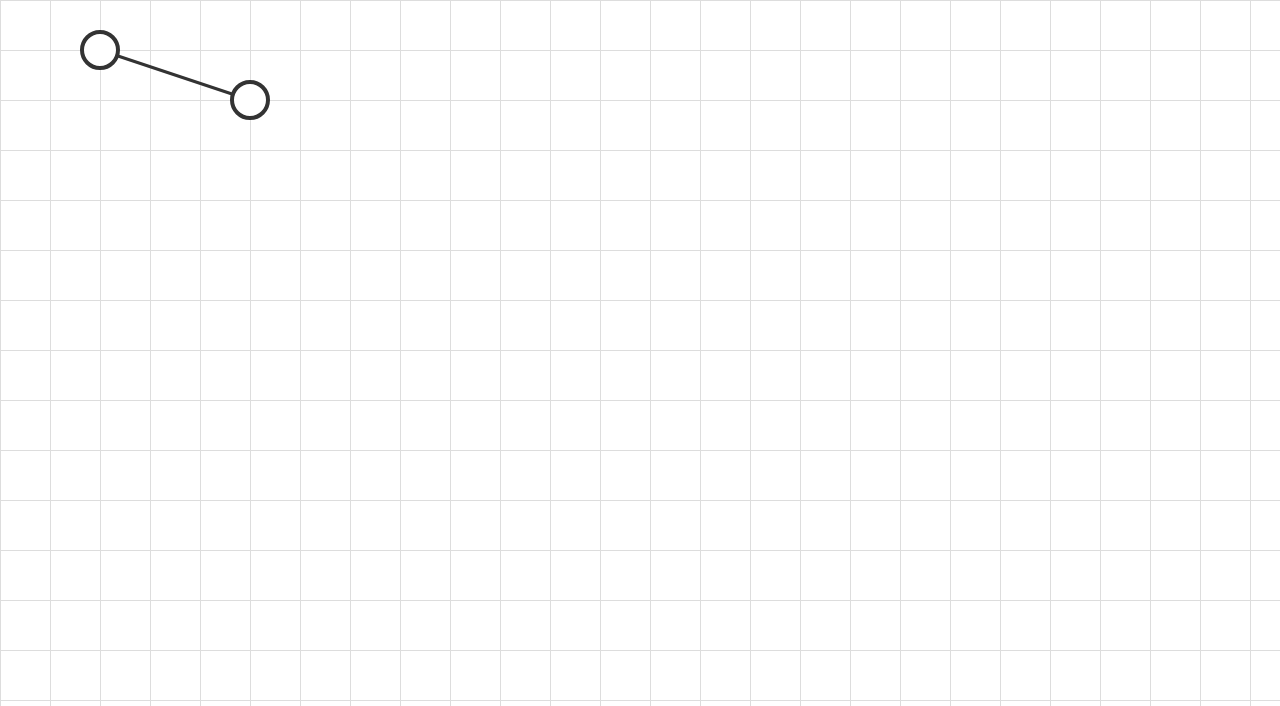
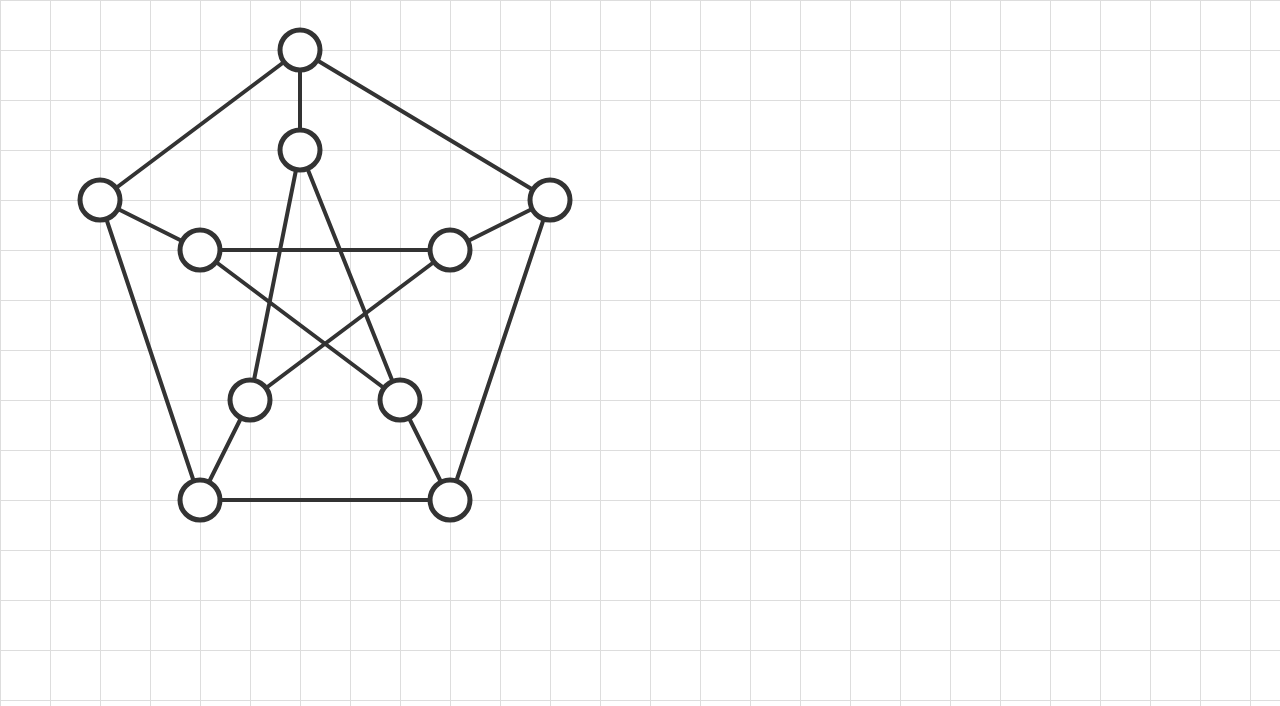
Before and after one commit to vsiao/hamilton2, a plain HTML site: page index.html in a window 1280 px wide. Shown: the part 94-800 px from the top of the page. Drawn offline with nearby package versions, Linux system fonts and the light colour scheme.

Commit message:
petersen graph + vertex drag

```diff
--- a/Graph.js
+++ b/Graph.js
@@ -28,12 +28,12 @@ function dist(x1, y1, x2, y2) {
 }
 
 Graph.prototype.setFocus = function(mouseX, mouseY) {
-  this._focusElement = null;
+  this.focusElement = null;
   var vtx;
   for (i = 0; i < this.vertices.length; ++i) {
     vtx = this.vertices[i];
     if (dist(mouseX, mouseY, vtx.x, vtx.y) < vtx.r) {
-      this._focusElement = vtx;
+      this.focusElement = vtx;
       return true;
     }
   }
@@ -41,8 +41,14 @@ Graph.prototype.setFocus = function(mouseX, mouseY) {
 };
 
 Graph.prototype.drawEdges = function(ctx) {
+  var edge;
   for (i = 0; i < this.edges.length; ++i) {
-    this.edges[i].draw(ctx);
+    edge = this.edges[i];
+    if (edge.v1 === this.focusElement ||
+        edge.v2 === this.focusElement) {
+      edge.once({strokeStyle: HAMILTON_COLORS.TEAL});
+    }
+    edge.draw(ctx);
   }
 };
 
@@ -50,7 +56,7 @@ Graph.prototype.drawVertices = function(ctx) {
   var vtx;
   for (i = 0; i < this.vertices.length; ++i) {
     vtx = this.vertices[i];
-    if (this._focusElement === vtx) {
+    if (this.focusElement === vtx) {
       vtx.once({strokeStyle: HAMILTON_COLORS.RED});
     }
     vtx.draw(ctx);
@@ -60,7 +66,7 @@ Graph.prototype.drawVertices = function(ctx) {
 var Vertex = Drawable.extend({
   initialize: function(id, x, y) {
     this.id = id;
-    this.r = 18;
+    this.r = 20;
     this.x = x;
     this.y = y;
   },
@@ -69,7 +75,7 @@ var Vertex = Drawable.extend({
     fill: true
   },
   drawStyle: {
-    lineWidth: 4,
+    lineWidth: 5,
     strokeStyle: '#333',
     fillStyle: '#fff'
   },
@@ -91,7 +97,7 @@ var Edge = Drawable.extend({
     stroke: true
   },
   drawStyle: {
-    lineWidth: 3,
+    lineWidth: 4,
     strokeStyle: '#333'
   },
   drawPath: function(ctx) {
--- a/Hamilton.js
+++ b/Hamilton.js
@@ -3,18 +3,16 @@ var ZOOM_LEVELS = [0.35, 0.5, 0.7, 1.0, 1.5, 2.5, 5.0];
 function Hamilton(canvas) {
   this.canvas = canvas;
   this.graph = new Graph();
-  this.graph.addVertex('a', 100, 100);
-  this.graph.addVertex('b', 250, 150);
-  this.graph.addEdge('a', 'b');
+  this.x = 0;
+  this.y = 0;
+
   this.zoomLevel = 3;
   this.scale = ZOOM_LEVELS[this.zoomLevel];
-  this.x0 = 0;
-  this.y0 = 0;
   this.options = {
     showGrid: true,
     gridSpacing: 50
   };
-  var self = this;
+
   document.addEventListener('mousemove', this._onDocumentMouseMove.bind(this));
   document.addEventListener('mouseup', this._onDocumentMouseUp.bind(this));
   this.canvas.addEventListener('mousedown', this._onMouseDown.bind(this));
@@ -44,16 +42,16 @@ Hamilton.prototype._scaleTo = function(endScale) {
   function animate() {
     var rescale = self.scale + diff / 10;
     var centerOffset = (1 / self.scale) - (1 / rescale);
-    self.x0 += centerOffset * self.canvas.width / 2;
-    self.y0 += centerOffset * self.canvas.height / 2;
+    self.x -= centerOffset * self.canvas.width / 2;
+    self.y -= centerOffset * self.canvas.height / 2;
     self.scale = rescale;
     self.draw();
     if ((diff > 0 && self.scale < endScale) ||
         (diff < 0 && self.scale > endScale)) {
       setTimeout(animate, 30);
     } else {
-      self.x0 = Math.floor(self.x0);
-      self.y0 = Math.floor(self.y0);
+      self.x = Math.floor(self.x);
+      self.y = Math.floor(self.y);
       self.scale = endScale;
       self.draw();
       self._animating = false;
@@ -67,7 +65,7 @@ Hamilton.prototype.draw = function() {
   ctx.clearRect(0, 0, this.canvas.width, this.canvas.height);
   ctx.save();
   ctx.scale(this.scale, this.scale);
-  ctx.translate(-this.x0, -this.y0);
+  ctx.translate(this.x, this.y);
   this._drawGrid(ctx);
 
   this.graph.drawEdges(ctx);
@@ -92,17 +90,17 @@ Hamilton.prototype._drawGrid = function(ctx) {
   ctx.save();
   ctx.strokeStyle = '#ddd';
   ctx.lineWidth = 1 / this.scale;
-  for (i = this._snapToGrid(this.x0)+0.5; i < this.x0 + scaleW; i += sp) {
+  for (i = this._snapToGrid(-this.x)+0.5; i < -this.x + scaleW; i += sp) {
     ctx.beginPath();
-    ctx.moveTo(i, this.y0)
-    ctx.lineTo(i, this.y0 + scaleH);
+    ctx.moveTo(i, -this.y)
+    ctx.lineTo(i, -this.y + scaleH);
     ctx.closePath();
     ctx.stroke();
   }
-  for (i = this._snapToGrid(this.y0)+0.5; i < this.y0 + scaleH; i += sp) {
+  for (i = this._snapToGrid(-this.y)+0.5; i < -this.y + scaleH; i += sp) {
     ctx.beginPath();
-    ctx.moveTo(this.x0, i);
-    ctx.lineTo(this.x0 + scaleW, i);
+    ctx.moveTo(-this.x, i);
+    ctx.lineTo(-this.x + scaleW, i);
     ctx.closePath();
     ctx.stroke();
   }
@@ -123,8 +121,8 @@ Hamilton.prototype._drawMousePos = function(ctx) {
 Hamilton.prototype._onMouseDown = function(e) {
   this._mouseDownX = e.pageX;
   this._mouseDownY = e.pageY;
-  this._objX = this.x0;
-  this._objY = this.y0;
+  this._dragX0 = this._focusElement.x;
+  this._dragY0 = this._focusElement.y;
   e.preventDefault();
 };
 
@@ -160,18 +158,24 @@ Hamilton.prototype._onDocumentMouseMove = function(e) {
     this.canvas.style.cursor = '-webkit-grabbing';
 
     // modify object position
-    this.x0 = this._objX - scaleDiffX;
-    this.y0 = this._objY - scaleDiffY;
+    this._focusElement.x = this._dragX0 + scaleDiffX;
+    this._focusElement.y = this._dragY0 + scaleDiffY;
+    if (this._focusElement !== this) {
+      this._focusElement.x = this._snapToGrid(this._focusElement.x);
+      this._focusElement.y = this._snapToGrid(this._focusElement.y);
+    }
   } else {
     // update mouse position
     var canvasPos = this._getCanvasPosition();
-    this._mouseX = this.x0 + ((e.pageX - canvasPos.x) / this.scale);
-    this._mouseY = this.y0 + ((e.pageY - canvasPos.y) / this.scale);
+    this._mouseX = -this.x + ((e.pageX - canvasPos.x) / this.scale);
+    this._mouseY = -this.y + ((e.pageY - canvasPos.y) / this.scale);
 
     // detect hover events
     if (this.graph.setFocus(this._mouseX, this._mouseY)) {
+      this._focusElement = this.graph.focusElement;
       this.canvas.style.cursor = 'pointer';
     } else {
+      this._focusElement = this;
       this.canvas.style.cursor = 'auto';
     }
   }
--- a/index.html
+++ b/index.html
@@ -57,4 +57,22 @@
     }
   });
   </script>
+  <script type="text/javascript">
+  var graph = HamiltonApp.graph;
+  var vpos = [[5,1],[5,3],[1,4],[10,4],[3,5],[8,5],[4,8],[7,8],[3,10],[8,10]];
+  var i;
+  function scale(coord) {
+    return 50 + 50*coord;
+  }
+  for (i = 0; i < vpos.length; ++i) {
+    graph.addVertex(''+i, scale(vpos[i][0]), scale(vpos[i][1]));
+  }
+  var edges = [[0,1],[0,2],[0,3],[1,6],[1,7],[2,4],[2,8],[3,5],[3,9],
+               [4,5],[4,7],[5,6],[6,8],[7,9],[8,9]];
+  for (i = 0; i < edges.length; ++i) {
+    graph.addEdge(''+edges[i][0], ''+edges[i][1]);
+  }
+
+  HamiltonApp.draw();
+  </script>
 </body>
```
